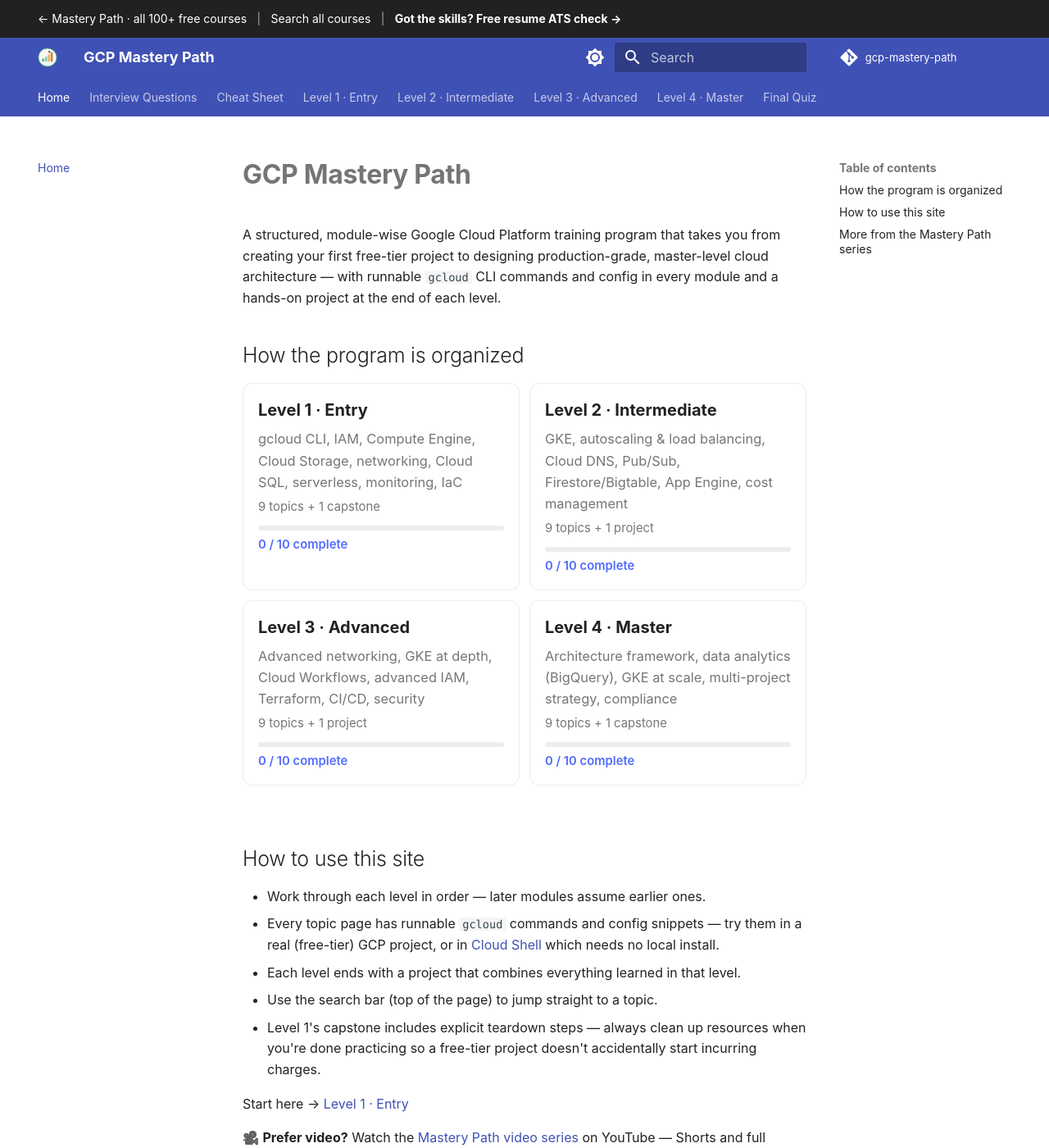
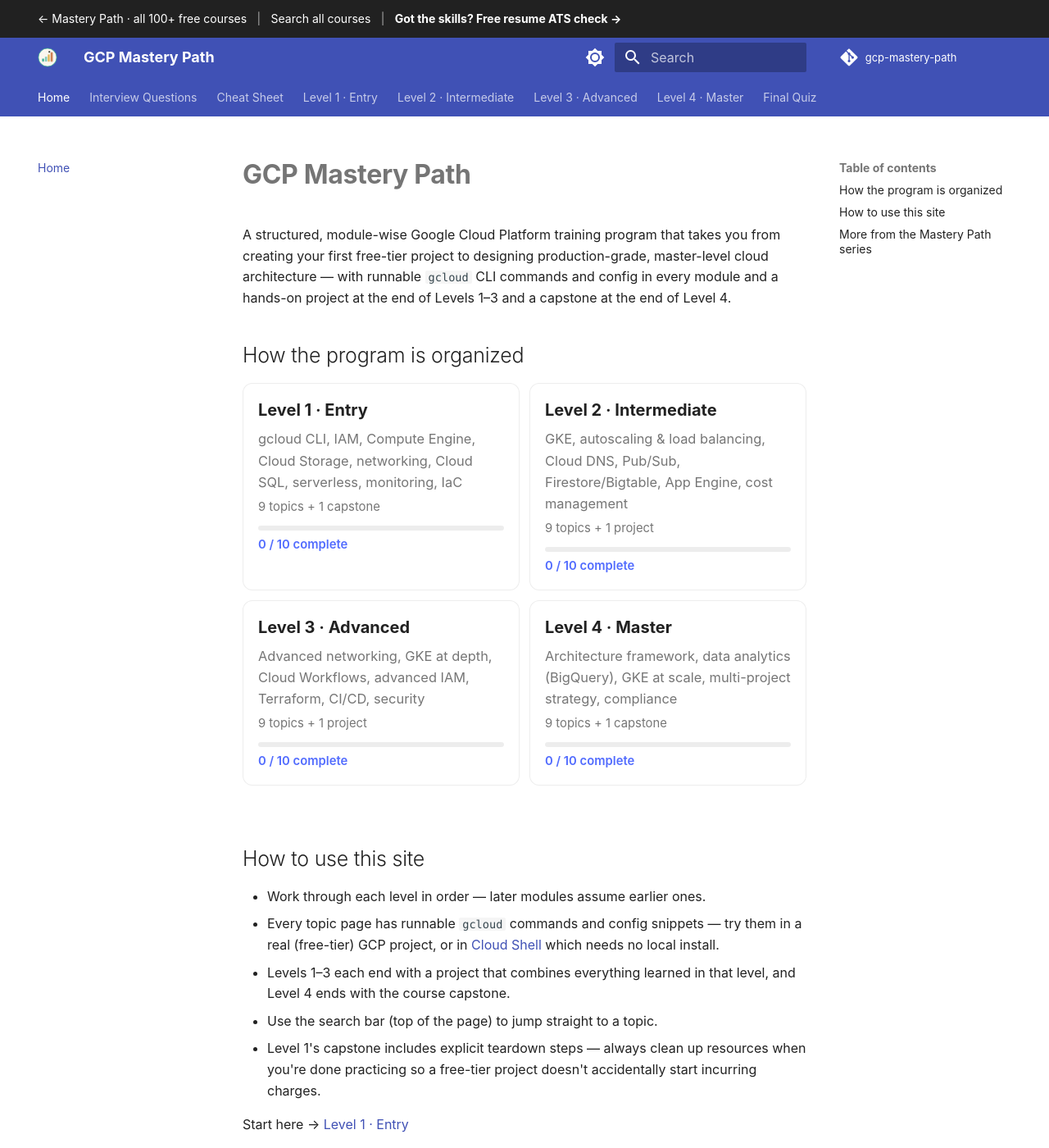
Before and after one commit to SIGILIPELLI/gcp-mastery-path, an MkDocs documentation site: the page built from docs/index.md, in a window 1280 px wide and 1400 px high. Shown: the whole window at 82% size. Built offline with MkDocs 1.6.1 and Material for MkDocs 9.7.7, drawn with Linux system fonts in a browser that asks for light colours; comment, search, counter and statistics services are not loaded.

Commit message:
Course home: state that Levels 1-3 end with a project and Level 4 with the capstone
Co-Authored-By: Claude Sonnet 5.5 <noreply@anthropic.com>

```diff
--- a/docs/index.md
+++ b/docs/index.md
@@ -8,7 +8,7 @@ description: "Free Google Cloud (GCP) course from beginner to advanced -- hands-
 A structured, module-wise Google Cloud Platform training program that takes
 you from creating your first free-tier project to designing production-grade,
 master-level cloud architecture — with runnable `gcloud` CLI commands and
-config in every module and a hands-on project at the end of each level.
+config in every module and a hands-on project at the end of Levels 1–3 and a capstone at the end of Level 4.
 
 ## How the program is organized
 
@@ -25,7 +25,7 @@ config in every module and a hands-on project at the end of each level.
 - Every topic page has runnable `gcloud` commands and config snippets — try
   them in a real (free-tier) GCP project, or in
   [Cloud Shell](https://cloud.google.com/shell) which needs no local install.
-- Each level ends with a project that combines everything learned in that level.
+- Levels 1–3 each end with a project that combines everything learned in that level, and Level 4 ends with the course capstone.
 - Use the search bar (top of the page) to jump straight to a topic.
 - Level 1's capstone includes explicit teardown steps — always clean up
   resources when you're done practicing so a free-tier project doesn't
```
